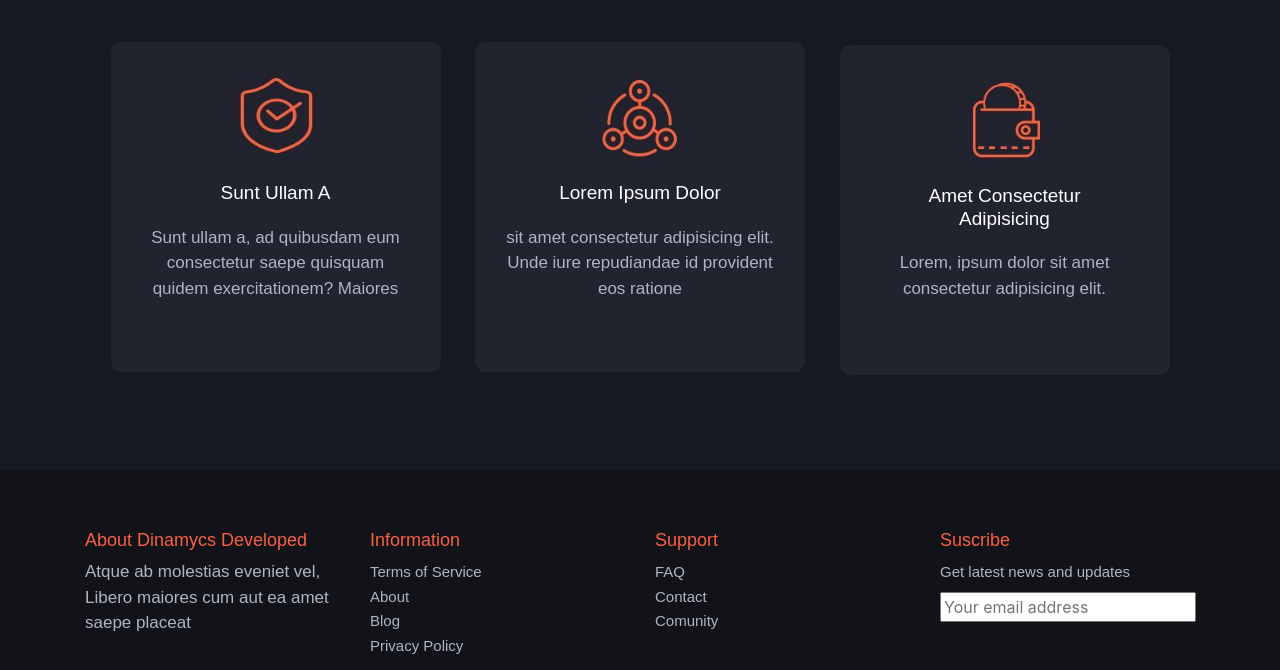
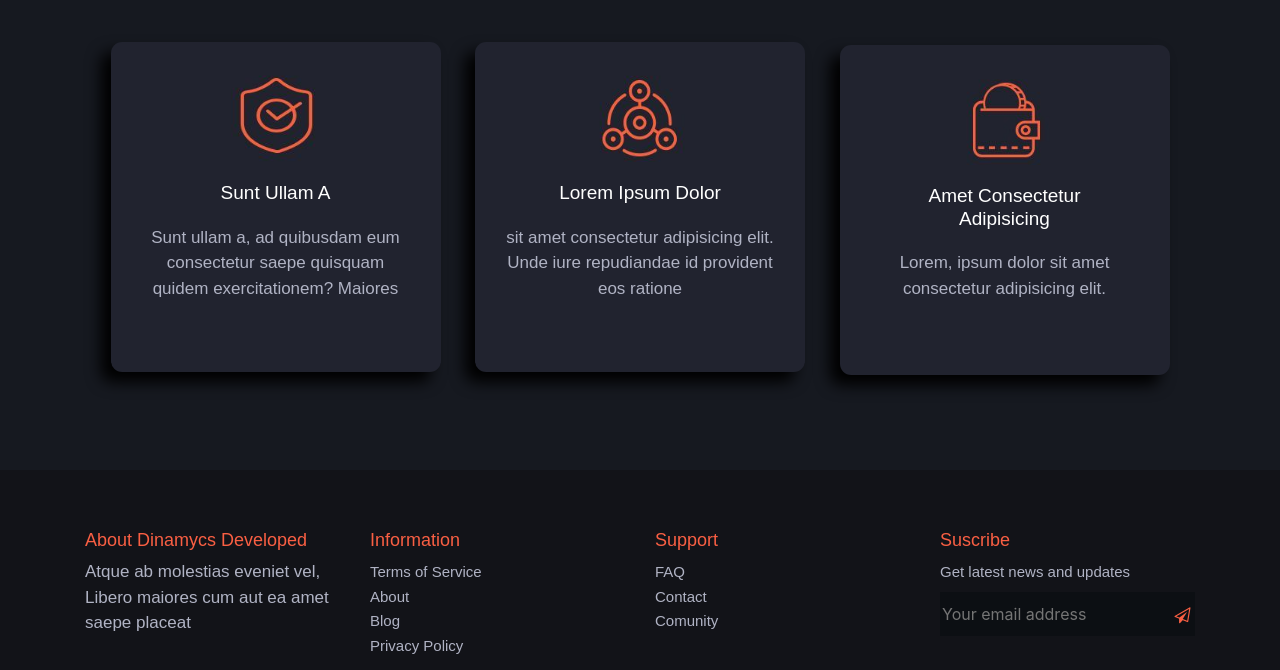
Before and after one commit to blackbird17922se/Night, a plain HTML site: page index.html in a window 1280 px wide. Shown: the part 1670-2340 px from the top of the page. Drawn offline with nearby package versions, Linux system fonts and the light colour scheme.

Commit message:
mejora general

```diff
--- a/css/style.css
+++ b/css/style.css
@@ -111,6 +111,8 @@ header .menu{
     /* padding: 70px; */
     margin-bottom: 100px;
     padding: 30px 50px 40px;
+    filter: progid:DXImageTransform.Microsoft.gradient( startColorstr='#ffffff', endColorstr='#e4e0e0',GradientType=0 );
+    box-shadow: -20px 20px 80px #000; /*SOMBRA: 0px a derecha 3px hacia abajo y 5px de tamaño*/
 }
 
 #contador{
@@ -144,6 +146,8 @@ header .menu{
     background-color: #262835;
     border-radius: 0.5em;
     padding: 20px;
+    filter: progid:DXImageTransform.Microsoft.gradient( startColorstr='#ffffff', endColorstr='#e4e0e0',GradientType=0 );
+    box-shadow: -10px 10px 20px #000000b2;/*SOMBRA: 0px a derecha 3px hacia abajo y 5px de tamaño*/
 }
 
 .rango input[type="range"] {
@@ -153,6 +157,7 @@ header .menu{
     width: 100%;
     max-width: 100%;
     margin: 24px 0;
+
     /* transition: box-shadow 0.2s ease-in-out; */
 }
 
@@ -305,11 +310,12 @@ text-transform: capitalize;
     background-color: #21232f;
     width: 330px;
     height: 330px;
-    /* border: 5px solid black; */
     display: inline-block;
     margin: 15px;
     border-radius: 0.7em;
     padding: 30px;
+    filter: progid:DXImageTransform.Microsoft.gradient( startColorstr='#ffffff', endColorstr='#e4e0e0',GradientType=0 );
+    box-shadow: -10px 10px 15px #000; /*SOMBRA: 0px a derecha 3px hacia abajo y 5px de tamaño*/
 }
 
 .item h2{
@@ -325,11 +331,6 @@ text-transform: capitalize;
     font-family: sans-serif;
     font-size: 17px;
 }
-
-/* .avatar{
-    width: 175px;
-    height: 179px;
-} */
 
 footer{
     background-color: #121318;
@@ -387,3 +388,31 @@ footer .copy p{
     text-align: right;
     justify-content: flex-end;
 }
+
+#email{
+    background-color: #0c0f13;
+    padding-right: 2px;
+    color: white;
+    border: 0px;
+    width: 100%;
+    height: 44px;
+    border-radius: 0.5;
+}
+
+.field-icon {
+    float: right;
+    margin-left: -25px;
+    margin-top: 15px;
+    position: relative;
+    z-index: 2;
+    padding-right: 5px;
+}
+
+.iconoenvio{
+    color: #f95f43;
+}
+
+.iconoenvio:hover{
+    color: #fcac9e;
+
+}
--- a/index.html
+++ b/index.html
@@ -8,6 +8,7 @@
     <link rel="stylesheet" href="https://stackpath.bootstrapcdn.com/bootstrap/4.5.0/css/bootstrap.min.css"
         integrity="sha384-9aIt2nRpC12Uk9gS9baDl411NQApFmC26EwAOH8WgZl5MYYxFfc+NcPb1dKGj7Sk" crossorigin="anonymous">
     <link rel="stylesheet" href="css/style.css">
+    <link rel="stylesheet" href="https://cdnjs.cloudflare.com/ajax/libs/font-awesome/4.7.0/css/font-awesome.min.css">
     <title>Night</title>
 </head>
 
@@ -96,15 +97,10 @@
                     </ul>
 
                     <div class="row rango">
-                        <span id="rs-bullet" class="rs-label">7</span>
+                        <span id="rs-bullet" class="rs-label">0</span>
                         <input id="rs-range-line" type="range" value="0" min="0" max="200">
                     </div>
                 </div>
-
-                    <!-- <div class="row rango">
-                        <span id="rs-bullet" class="rs-label">7</span>
-                        <input id="rs-range-line" type="range" value="0" min="0" max="200">
-                    </div> -->
 
                 <div class="col-lg-4 chart-wrap horizontal">
                     <div class="grid">
@@ -162,26 +158,6 @@
             </div>
         </div>
 
-        <!-- <div class="container">
-            <h1>Equipo</h1>
-            <div class="row">
-
-
-                <div class="col-md-4">
-                    <div class="modal-bootstrap">
-                        <div class="modal-area-button">
-                            <a class="Primary mg-b-10" href="#" data-toggle="modal" data-target="#alarcon">
-                                <h3 class="equipoN">Mauricio Alarcon </h3>
-                                <img class="avatar" src="images/Mauro.png">
-                            </a>
-                        </div>
-                    </div>
-                </div>
-
-            </div>
-
-        </div> -->
-
     </main>
 
     <footer id="contacto">
@@ -218,15 +194,17 @@
 
                     <form action="">
                         <label for="email">Get latest news and updates</label>
-                        <input type="text" id="email" placeholder="Your email address">
+                        <input type="email" id="email" placeholder="Your email address">
+                        <span toggle="#email" class="fa fa-fw fa fa-paper-plane-o field-icon iconoenvio" id="envio"></span>
                     </form>
                 </div>
             </div>
 
+
             <div class="row">
                 <div class="col-lg-6 redes">
                     <ul>
-                        <li><a href=""><img src="images/social/face.png" alt=""></a></li>
+                        <li><a href="https://www.facebook.com/mauricio.alarconcasallas.1/"><img src="images/social/face.png" alt=""></a></li>
                         <li><a href="https://github.com/blackbird17922se/Night.git"><img src="images/social/git.png"
                                     alt=""></a></li>
                         <li><img src="images/social/tel.png" alt=""><a href=""></a></li>
@@ -253,7 +231,6 @@
     <script src="https://stackpath.bootstrapcdn.com/bootstrap/4.5.0/js/bootstrap.min.js"
         integrity="sha384-OgVRvuATP1z7JjHLkuOU7Xw704+h835Lr+6QL9UvYjZE3Ipu6Tp75j7Bh/kR0JKI" crossorigin="anonymous">
         </script>
-    <!-- <script src='https://cdnjs.cloudflare.com/ajax/libs/jquery/3.3.1/jquery.min.js'></script> -->
     <script src="js/scriptslim.js"></script>
 
 </body>
```
Also changed, not shown: images/social/telsend.png (added).
